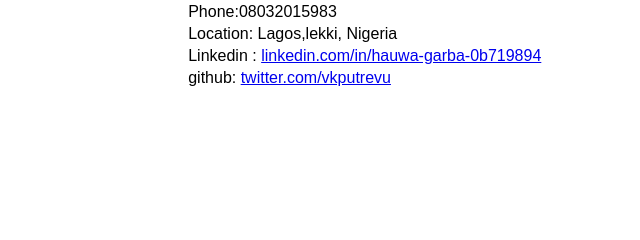
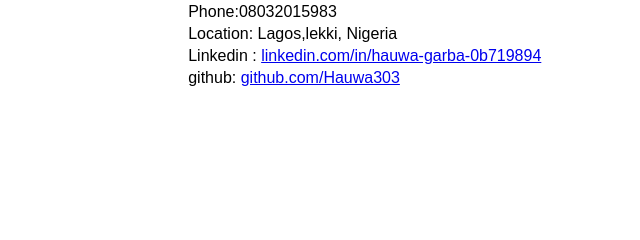
Before and after one commit to Hauwa303/portfolio-sample, a plain HTML site: page resume.html in a window 1280 px wide. Shown: the part 233-473 px from the top of the page, 577-1217 px from the left. Drawn offline with Linux system fonts and the light colour scheme.

Commit message:
Update resume.html

```diff
--- a/resume.html
+++ b/resume.html
@@ -27,7 +27,7 @@
   Location: Lagos,lekki, Nigeria<br>
   Linkedin : <a href="linkedin.com/in/hauwa-garba-0b719894" target="_blank">linkedin.com/in/hauwa-garba-0b719894</a>
   </br>
-  github: <a href=https://github.com/Hauwa303 target="_blank"> twitter.com/vkputrevu</a><br>
+  github: <a href=https://github.com/Hauwa303 target="_blank"> github.com/Hauwa303</a><br>
   <br>
  </div>
 
```
